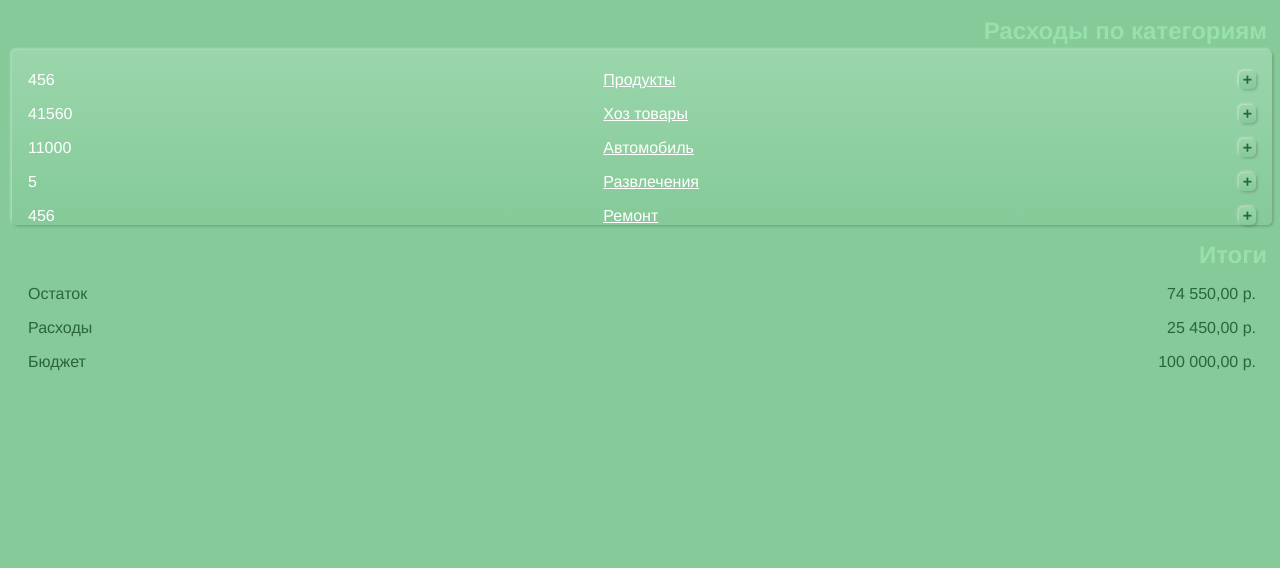
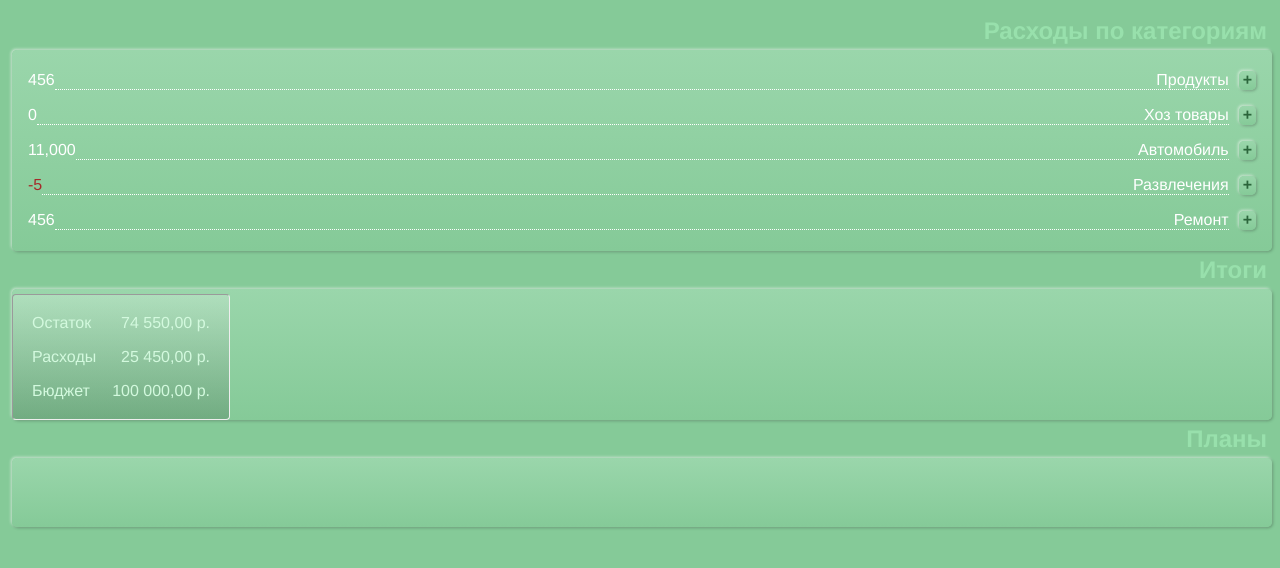
Before and after one commit to ondrey/kakebo, a Vue app: page /#/ in a window 1280 px wide. Shown: the top 568 px of the page. Built offline with nearby package versions, Linux system fonts and the light colour scheme.

Commit message:
Стекло

```diff
--- a/src/views/Home.vue
+++ b/src/views/Home.vue
@@ -4,31 +4,34 @@
   <div class="title">Расходы по категориям</div>
 
 
-  <div class="plan">
-
+  <div class="plan" style="padding-bottom:5px">
    <div class="head_box" v-for="i in categories" :key="i.id">
-    <div style="color:white; width:120px">{{i.dif}}</div>
+    <div :class="dgclass(i.dif)" v-html="i.dif.toLocaleString()"></div>
     <a href="#" class="linkpage">{{i.name}}</a>
     <div class="buttonplus">+</div>
   </div>
+  </div>
 
-  </div>
+
   <div class="title">Итоги</div>
 
-  <div class="head_box">
-    <div>Остаток</div>
-    <div>74 550,00 р.</div>
-  </div>
+    <div class="plan">
 
-  <div class="head_box">
-    <div>Расходы</div>
-    <div>25 450,00 р.</div>
-  </div>
 
-  <div class="head_box">
-    <div>Бюджет</div>
-    <div>100 000,00 р.</div>
-  </div>
+
+      <div class="steklo" style="width:210px">
+      <div class="head_box "><div>Остаток</div><div>74 550,00 р.</div></div>
+      <div class="head_box "><div>Расходы</div><div>25 450,00 р.</div></div>
+      <div class="head_box "><div>Бюджет</div><div>100 000,00 р.</div></div>
+      </div>
+
+
+    </div>
+  <div class="title">Планы</div>
+  <div class="plan"></div>
+
+
+
 
 </div>
 
@@ -40,11 +43,16 @@ export default {
     return {
       categories: [
         {name: 'Продукты', dif: 456, id: 1},
-        {name: 'Хоз товары', dif: 41560, id: 2},
+        {name: 'Хоз товары', dif: 0, id: 2},
         {name: 'Автомобиль', dif: 11000, id: 3},
-        {name: 'Развлечения', dif: 5, id: 4},
+        {name: 'Развлечения', dif: -5, id: 4},
         {name: 'Ремонт', dif: 456, id: 5}
       ]
+    }
+  },
+  methods:{
+    dgclass(dg){
+      return dg < 0 ? 'dgminus' : 'dgnormal'
     }
   }
 }
@@ -85,11 +93,40 @@ export default {
     padding-left: 4px;
     padding-right: 4px;
     font-weight: 700;
+    cursor: pointer;
 }
-.linkpage {
-  color: #ffffff;
-  width: 180px;
+.buttonplus:active {
+  color: white;
+  box-shadow: none;
 }
 
+.linkpage {
+    color: #ffffff;
+    width: 100%;
+    text-align: end;
+    margin-right: 10px;
+    border-bottom-style: dotted;
+    border-bottom-width: thin;
+    text-decoration: none;
+}
+
+.dgminus {
+  color: brown;
+}
+
+.dgnormal {
+  color: white;
+}
+
+.steklo {
+    border-style: inset;
+    border-width: thin;
+    border-radius: 4px;
+    padding: 3px;
+    /*background-color: #75bb88;*/
+    background: linear-gradient(180deg, rgba(255,255,255,0.21052170868347342) 0%, rgb(0 0 0 / 15%) 100%);
+
+    color: #d3f9de;
+}
 
 </style>
```
